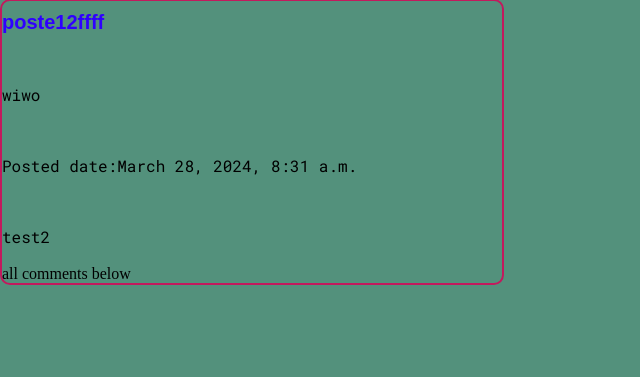
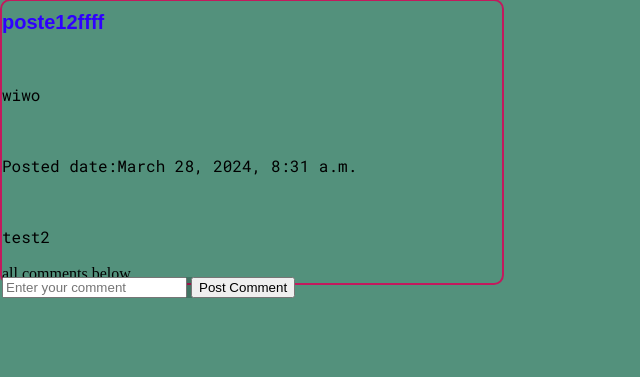
Before and after one commit to mhmadkadoor/Ulop_web_app, a Django app: page /post/view/51/ in a window 1280 px wide. Shown: the part 81-458 px from the top of the page, without its empty margins (0-640 px from the left). Run offline with Django 5.2, Linux system fonts and the light colour scheme; a user stored in the database is signed in; data comes from the database, SQL or seed files in the repository; both versions use the stored data as it was after the commit; data that the repository does not hold is empty; some web fonts are replaced.

Commit message:
Add comment functionality and edit/delete comment pages

```diff
--- a/pages/urls.py
+++ b/pages/urls.py
@@ -11,4 +11,7 @@ urlpatterns = [
     path('profile/', views.profile, name='profile'),
     path('post/edit/<int:post_id>/', views.edit_post, name='edit_post'),
     path('post/view/<int:post_id>/', views.view_post, name='view_post'),
+    path('post/comment/<int:post_id>/', views.add_comment, name='add_comment'),
+    path('comment/edit/<int:comment_id>/', views.edit_comment, name='edit_comment_page'),
+    path('comment/delete/<int:comment_id>/', views.delete_comment, name='delete_comment'),
 ]
--- a/pages/views.py
+++ b/pages/views.py
@@ -174,3 +174,37 @@ def login(request):
 def logout(request):
     auth.logout(request)
     return redirect('home')
+
+def add_comment(request, post_id):
+    comments = Comment.objects.all()
+    current_post = Post.objects.get(id=post_id)
+    current_user = request.user
+    if request.method == 'POST':
+        content = str(request.POST.get('comment_content'))
+        sender_id = current_user.id
+        if current_user.first_name == '' and current_user.last_name == '':
+            sender_name = current_user.username
+        else:
+            sender_name = f"{current_user.first_name} {current_user.last_name}"
+        comment = Comment(post=current_post, content=content, sender_id=sender_id, sender_name=sender_name)
+        comment.save()
+        return render(request, 'posts/view_post.html', {'post': current_post, 'comments': comments})
+    else:
+        return render(request, 'posts/view_post.html', {'post': current_post, 'comments': comments})
+
+def delete_comment(request, comment_id):
+    comment = Comment.objects.get(id=comment_id)
+    post = comment.post
+    comment.delete()
+    return render(request, 'posts/view_post.html', {'post': post, 'comments': Comment.objects.all()})
+
+def edit_comment(request, comment_id):
+    comment = Comment.objects.get(id=comment_id)
+    post = comment.post
+    if request.method == 'POST':
+        content = str(request.POST.get('comment_content'))
+        comment.content = content
+        comment.save()
+        return render(request, 'posts/view_post.html', {'post': post, 'comments': Comment.objects.all()})
+    else:
+        return render(request, 'posts/edit_comment.html', {'comment': comment, 'user': request.user })
--- a/templates/comments/comment.html
+++ b/templates/comments/comment.html
@@ -4,5 +4,8 @@
         <p>{{ comment.sender_name }}<br>
         {{ comment.content }}  <br>
         {{ comment.date_posted }}</p>
+        <br></br>
+
+        {% include 'form/edit_comment_btn.html' %}
     </div>
     {% endif %}
--- /dev/null
+++ b/templates/form/add_comment.html
@@ -0,0 +1,5 @@
+<form method="POST" action="{% url 'add_comment' post.id %}">
+    {% csrf_token %}
+    <input type="text" name="comment_content" placeholder="Enter your comment">
+    <button type="submit">Post Comment</button>
+</form>
--- /dev/null
+++ b/templates/form/edit_comment_btn.html
@@ -0,0 +1,4 @@
+{% if user.id == comment.sender_id or user.is_superuser %}
+    <a href="{% url 'edit_comment_page' comment.id %}" class="btn btn-primary"><br>Edit</a>
+    <a href="{% url 'delete_comment' comment.id %}" class="btn btn-danger"><br>Delete</a>
+{% endif %}
--- /dev/null
+++ b/templates/posts/edit_comment.html
@@ -0,0 +1,4 @@
+{% extends 'base.html' %}
+{% block content %}
+    {% include 'form/edit_comment_form.html' %}
+{% endblock %}
--- a/templates/posts/post.html
+++ b/templates/posts/post.html
@@ -14,6 +14,9 @@
             {% if user.is_superuser %}
             <a href="{% url 'edit_post' post.id %}" class="btn btn-primary">Edit</a>
             {% endif %}
+            {% if user.is_authenticated %}
+                {% include 'form/add_comment.html' %}
+            {% endif %}
             {% include 'comments/comments.html' %}
         </div>
     </div>
--- a/templates/posts/view_post.html
+++ b/templates/posts/view_post.html
@@ -6,8 +6,13 @@
         <p>{{ post.content }}</p>
         <p>Posted date:{{ post.date_posted }}</p>
         <p>{{ post.sender_name }}</p>
+
         {% if post.image %}
-        <img  src="{{ post.image.url }}" alt="Post Image">
+            <img  src="{{ post.image.url }}" alt="Post Image">
+        {% endif %}
+
+        {% if user.is_authenticated %}
+                {% include 'form/add_comment.html' %}
         {% endif %}
         {% include 'comments/comments.html' %}
     </div>
```
Also changed, not shown: templates/form/edit_comment_form.html (added, +7 -0 lines), db.sqlite3.
